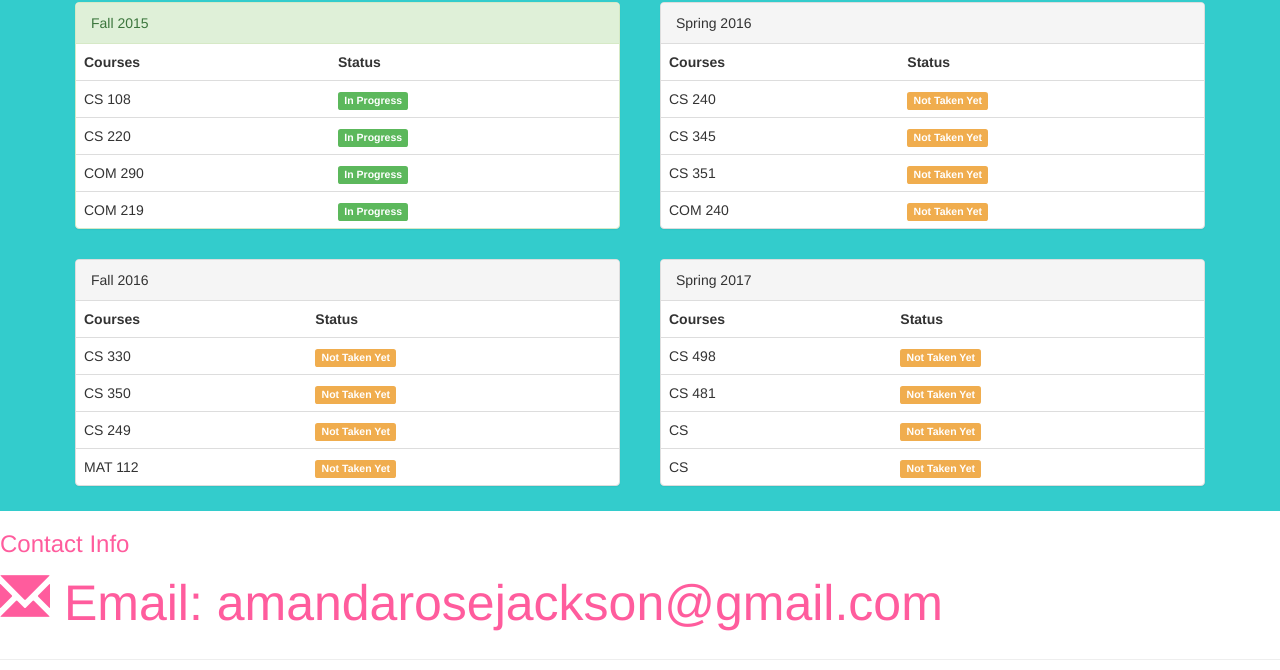
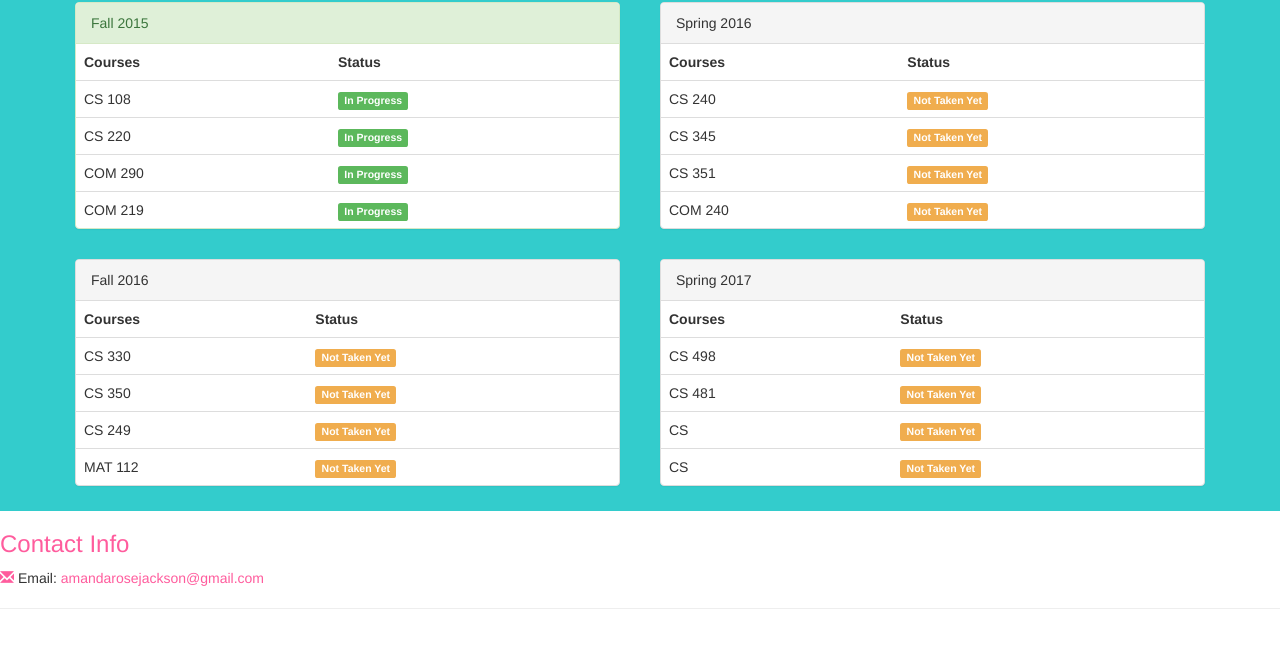
Before and after one commit to amandajackson/sunypoly-website, a plain HTML site: page courses.html in a window 1280 px wide. Shown: the part 416-1086 px from the top of the page. After the commit the page ends 1045 px from the top, so only its background shows below. Drawn offline with nearby package versions, Linux system fonts and the light colour scheme; files whose address does not match are found by name.

Commit message:
fixed footer

```diff
--- a/courses.html
+++ b/courses.html
@@ -228,7 +228,7 @@ max-height:100%;
 </html>
 <footer class="footer">
 <h3 style="color:#FF5C9D"> Contact Info</h3>
-<p style="color:#FF5C9D" ><span class="glyphicon glyphicon-envelope"style="color:#FF5C9D"  aria-hidden="true"></span> Email: <a href="gmail.com" target="_blank" style="color:#FF5C9D">amandarosejackson@gmail.com</a>
+<span class="glyphicon glyphicon-envelope" style="color:#FF5C9D"  aria-hidden="true"></span> Email: <a href="gmail.com" target="_blank" style="color:#FF5C9D">amandarosejackson@gmail.com</a>
 <hr size="3"></footer>
 
 
```
